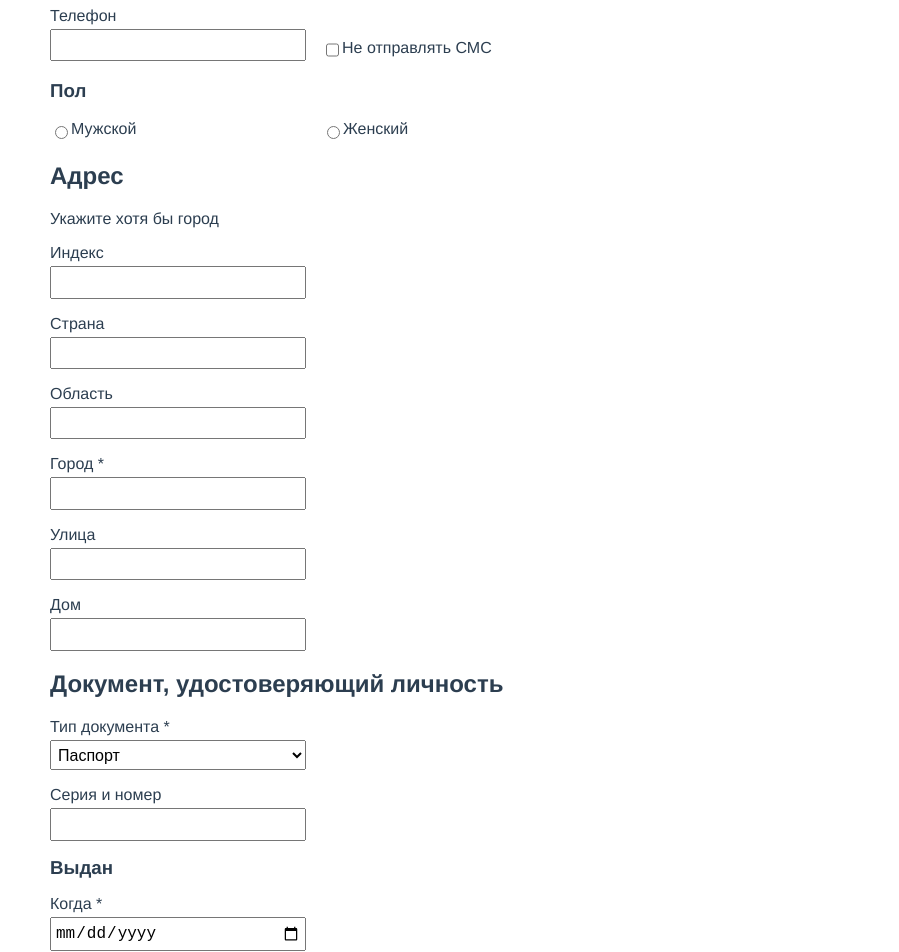
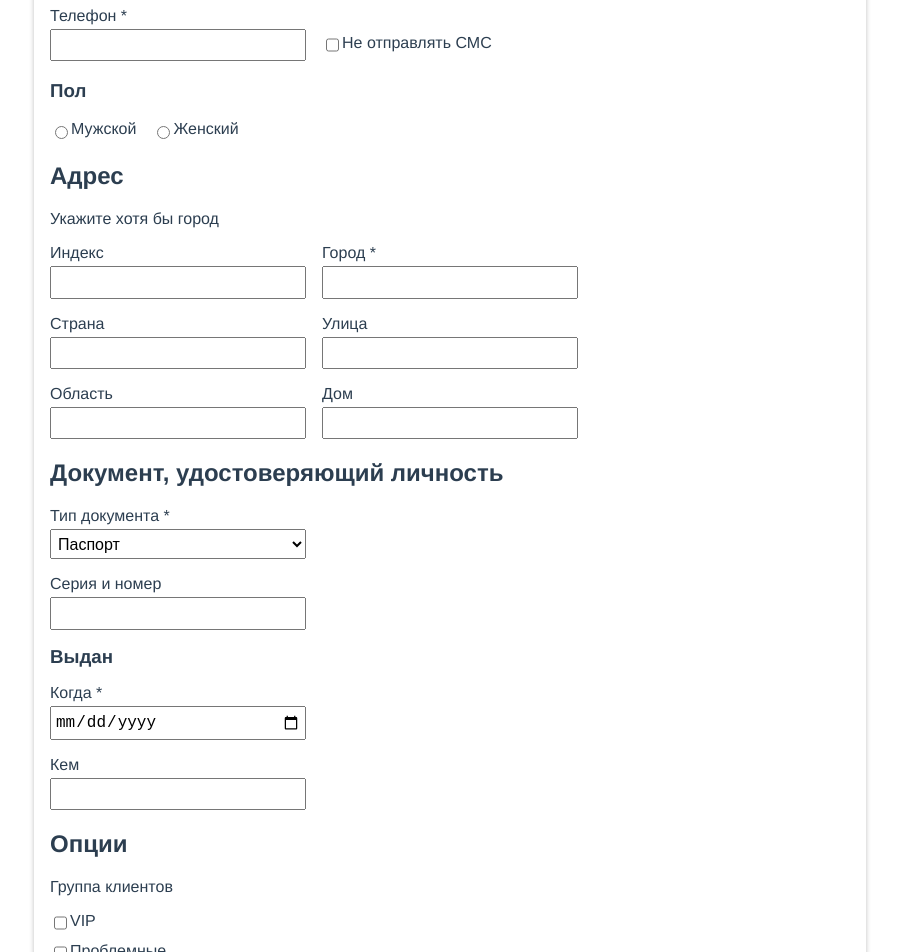
Before and after one commit to ksenkso/medods-client-form, a Vue app: page / in a window 1280 px wide. Shown: the part 280-1232 px from the top of the page, without its empty margins (190-1089 px from the left). Built offline with nearby package versions, Linux system fonts and the light colour scheme.

Commit message:
feature: changed the layout a bit to place inputs more horizontally where possible, now uses RadioButton and Checkbox

```diff
--- a/src/components/form/ClientForm.vue
+++ b/src/components/form/ClientForm.vue
@@ -3,38 +3,48 @@
     <div class="client-form__header">
       <h1>Добавление клиента</h1>
     </div>
-    <form action="#" @submit.prevent="onSubmit">
+    <form action="#" @submit.prevent="onSubmit" novalidate>
       <h2>Пациент</h2>
       <div class="input-group input-group_fio">
         <FormInput required v-model="$v.person.lastName.$model" name="last-name" id="last-name"
                    label="Фамилия"></FormInput>
         <FormInput required v-model="$v.person.firstName.$model" name="first-name" id="first-name"
                    label="Имя"></FormInput>
-        <FormInput v-model="person.patronymic" name="patronymic" id="patronymic" label="Отчество"></FormInput>
+        <FormInput v-model="$v.person.patronymic.$model" name="patronymic" id="patronymic" label="Отчество"></FormInput>
       </div>
       <div class="input-group">
-        <FormInput v-model="person.dateOfBirth" name="date-of-birth" type="date" id="date-of-birth"
-                   label="Дата рождения"></FormInput>
-        <div class="input-group input-group_row">
-          <FormInput v-model="person.phone" name="phone" type="tel" id="phone" label="Телефон"></FormInput>
-          <FormInput type="checkbox" id="no-sms" name="no-sms" v-model="medical.noSMS"
-                     label="Не отправлять СМС"></FormInput>
+        <FormInput
+            v-model="$v.person.dateOfBirth.$model"
+            name="date-of-birth"
+            type="date" id="date-of-birth"
+            label="Дата рождения"
+            class="input_birth"
+        >
+        </FormInput>
+        <div class="input-group input-group_phone">
+          <FormInput required v-model="$v.person.phone.$model" name="phone" type="tel" id="phone" label="Телефон" class="input_phone"></FormInput>
+          <Checkbox id="no-sms" name="no-sms" v-model="$v.noSMS.$model" value="no-sms"
+                     label="Не отправлять СМС"></Checkbox>
         </div>
       </div>
       <h3>Пол</h3>
-      <div class="input-group input-group_row">
-        <FormInput v-model="person.sex" name="sex" type="radio" id="sex-male" label="Мужской"></FormInput>
-        <FormInput v-model="person.sex" name="sex" type="radio" id="sex-female" label="Женский"></FormInput>
+      <div class="input-group input-group_row input-group_condensed">
+        <RadioButton v-model="$v.person.sex.$model" value="male" name="sex" id="sex-male" label="Мужской"></RadioButton>
+        <RadioButton v-model="$v.person.sex.$model" value="female" name="sex" id="sex-female" label="Женский"></RadioButton>
       </div>
       <h2>Адрес</h2>
       <p class="hint">Укажите хотя бы город</p>
-      <div class="input-group">
-        <FormInput v-model="address.index" name="index" id="index" label="Индекс"></FormInput>
-        <FormInput v-model="address.country" name="country" id="country" label="Страна"></FormInput>
-        <FormInput v-model="address.district" name="district" id="district" label="Область"></FormInput>
-        <FormInput required v-model="$v.address.city.$model" name="city" id="city" label="Город"></FormInput>
-        <FormInput v-model="address.street" name="street" id="street" label="Улица"></FormInput>
-        <FormInput v-model="address.house" name="house" id="house" label="Дом"></FormInput>
+      <div class="input-group input-group_address">
+        <div class="col">
+          <FormInput v-model="$v.address.index.$model" name="index" id="index" label="Индекс"></FormInput>
+          <FormInput v-model="$v.address.country.$model" name="country" id="country" label="Страна"></FormInput>
+          <FormInput v-model="$v.address.district.$model" name="district" id="district" label="Область"></FormInput>
+        </div>
+        <div class="col">
+          <FormInput required v-model="$v.address.city.$model" name="city" id="city" label="Город"></FormInput>
+          <FormInput v-model="$v.address.street.$model" name="street" id="street" label="Улица"></FormInput>
+          <FormInput v-model="$v.address.house.$model" name="house" id="house" label="Дом"></FormInput>
+        </div>
       </div>
       <h2>Документ, удостоверяющий личность</h2>
       <div class="input-group input-group_document">
@@ -47,21 +57,21 @@
             :options="documentTypes">
         </Select>
 
-        <FormInput v-model="document.serial" name="doc-serial" id="doc-serial" label="Серия и номер"></FormInput>
+        <FormInput v-model="$v.document.serial.$model" name="doc-serial" id="doc-serial" label="Серия и номер"></FormInput>
         <h3>Выдан</h3>
-        <FormInput required v-model="document.issueDate" type="date" name="issue-date" id="issue-date"
+        <FormInput required v-model="$v.document.issueDate.$model" type="date" name="issue-date" id="issue-date"
                    label="Когда"></FormInput>
-        <FormInput v-model="document.issuedAt" name="issued-at" id="issued-at" label="Кем"></FormInput>
+        <FormInput v-model="$v.document.issuedAt.$model" name="issued-at" id="issued-at" label="Кем"></FormInput>
       </div>
       <h2>Опции</h2>
-      <h3>Группа клиентов</h3>
+      <p>Группа клиентов</p>
       <div class="input-group input-group_list">
-        <FormInput name="medical-group" id="group-vip" type="checkbox" label="VIP"></FormInput>
-        <FormInput name="medical-group" id="group-vip" type="checkbox" label="Проблемные"></FormInput>
-        <FormInput name="medical-group" id="group-vip" type="checkbox" label="ОМС"></FormInput>
+        <Checkbox v-model="$v.medical.group.$model" value="vip" name="medical-group" id="group-vip" label="VIP"></Checkbox>
+        <Checkbox v-model="$v.medical.group.$model" value="problem" name="medical-group" id="group-problem" label="Проблемные"></Checkbox>
+        <Checkbox v-model="$v.medical.group.$model" value="oms" name="medical-group" id="group-oms" label="ОМС"></Checkbox>
       </div>
       <Select
-          v-model="medical.doctor"
+          v-model="$v.medical.doctor.$model"
           label="Лечащий врач"
           name="doctor"
           id="doctor"
@@ -79,12 +89,16 @@ import FormInput from '@/components/common/FormInput.vue';
 import {validationMixin} from 'vuelidate';
 import {required} from 'vuelidate/lib/validators';
 import Select from '@/components/common/Select.vue';
+import Checkbox from '@/components/common/Checkbox.vue';
+import RadioButton from '@/components/common/RadioButton.vue';
 
 export default {
   name: 'ClientForm',
   components: {
     FormInput,
     Select,
+    Checkbox,
+    RadioButton
   },
   mixins: [validationMixin],
   data() {
@@ -100,7 +114,6 @@ export default {
       medical: {
         group: [],
         doctor: null,
-        noSMS: false,
       },
       address: {
         index: '',
@@ -116,6 +129,7 @@ export default {
         issuedAt: '',
         issueDate: '',
       },
+      noSMS: false,
       documentTypes: [
         {value: 'passport', text: 'Паспорт'},
         {value: 'birth-certificate', text: 'Свидетельство о рождении'},
@@ -130,7 +144,7 @@ export default {
   },
   methods: {
     onSubmit() {
-
+      console.log(this.$v);
     },
   },
   validations: {
@@ -141,6 +155,7 @@ export default {
       lastName: {
         required,
       },
+      patronymic: {},
       dateOfBirth: {
         required,
       },
@@ -149,16 +164,23 @@ export default {
         startsWith: (value) => value.startsWith('7'),
         length: (value) => value.length === 11,
       },
+      sex: {},
     },
     medical: {
       group: {
         required,
       },
+      doctor: {},
     },
     address: {
+      index: {},
+      country: {},
+      district: {},
       city: {
         required,
       },
+      street: {},
+      house: {},
     },
     document: {
       type: {
@@ -167,17 +189,25 @@ export default {
       issueDate: {
         required,
       },
+      issuedAt: {},
+      serial: {
+        hasSpace: (value) => value.indexOf(' ') > -1,
+      },
     },
-
+    noSMS: {},
   },
 }
 </script>
 
 <style scoped lang="scss">
+@import "../../styles/common";
+@import "../../styles/input-group";
 .client-form {
   max-width: 800px;
   margin: 0 auto;
   padding: 1rem;
+  border-radius: 3px;
+  box-shadow: 0 0 5px 0 rgba(0, 0, 0, .25);
   &__header {}
   &__footer {
     margin-top: 1rem;
@@ -190,40 +220,19 @@ export default {
   align-items: flex-end;
 }
 
-.input-group {
-  display: flex;
-  flex-direction: column;
-  row-gap: 1rem;
-  margin-bottom: 1rem;
-  .input-group {
-    margin-bottom: 0;
-  }
 
-  &_fio {
-    flex-direction: row;
-    column-gap: 1rem;
 
-    .input {
-      flex: 1 1 100%
-    }
-
-    margin-bottom: 1rem;
-  }
-
-  &_document {
-    h3 {
-      margin: 0;
-    }
-  }
-
-  &_row {
-    flex-direction: row;
-    column-gap: 1rem;
-    align-items: flex-end;
-  }
-
-  &_list {
-    row-gap: .5rem;
-  }
-}
+//.input_birth, .input_phone {
+//  max-width: calc(calc(100% - 2rem) / 3);
+//  width: 100%;
+//  @media (max-width: 700px) {
+//    max-width: 100%;
+//  }
+//}
+//
+//.input_phone {
+//  @media (max-width: 700px) {
+//    max-width: 100%;
+//  }
+//}
 </style>
```
